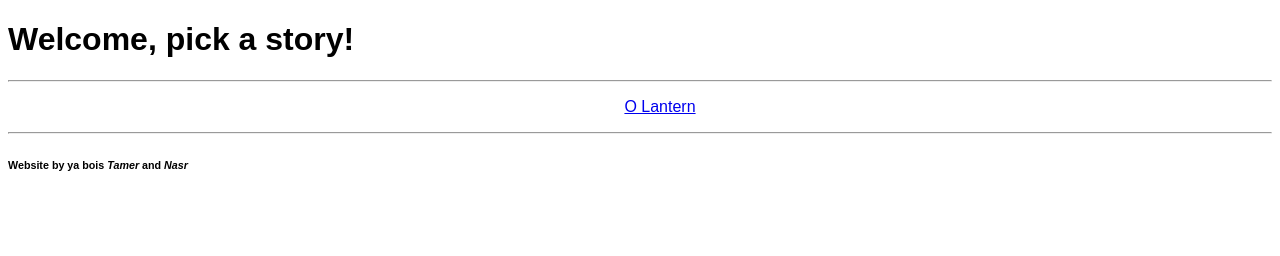
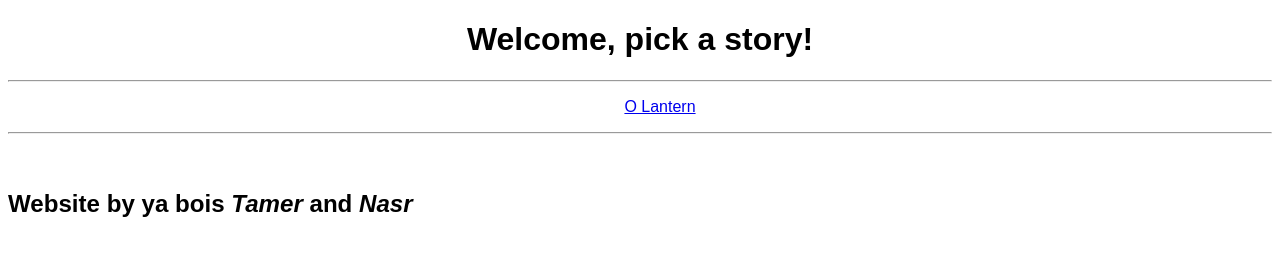
Before and after one commit to Seenery27/ass, a plain HTML site: page index.html in a window 1280 px wide. Drawn offline with Linux system fonts and the light colour scheme.

Commit message:
Update main.css

```diff
--- a/main.css
+++ b/main.css
@@ -7,6 +7,10 @@ ul {
   list-style: none;
 }
 
-p {
+p,header {
   text-align: center;
 }
+
+footer {
+  font-size: 36px;
+}
```
